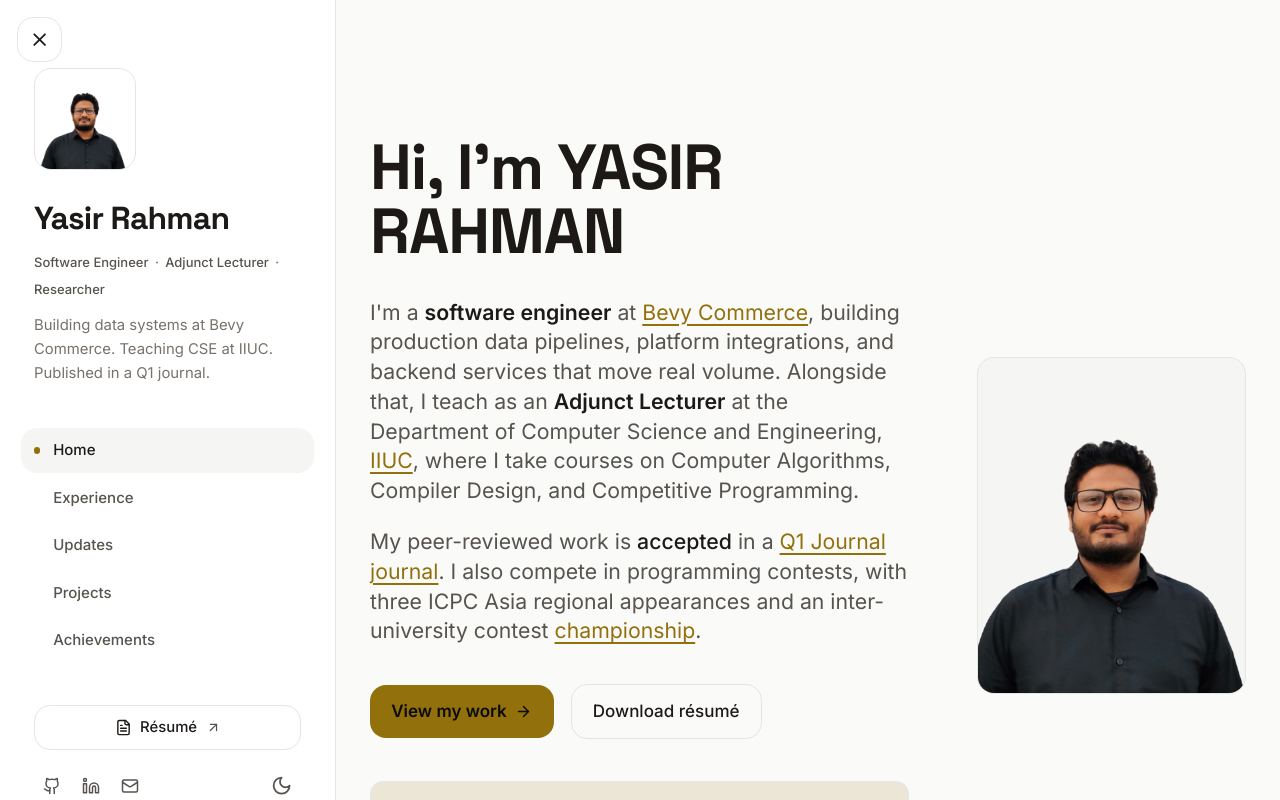
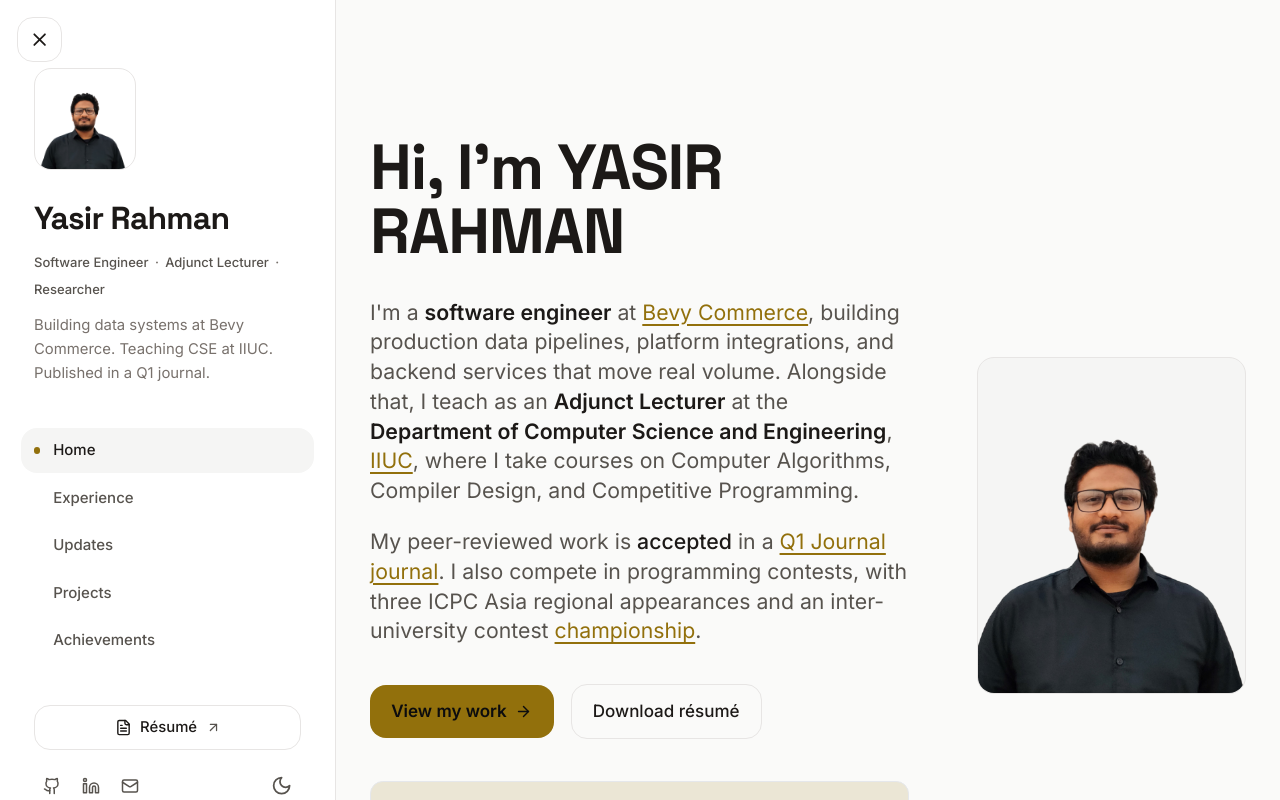
Before and after one commit to ChyYasir/my-portfolio, a Next.js app: page / in a window 1280 px wide. Shown: the top 800 px of the page. Built offline with nearby package versions, Linux system fonts and the light colour scheme.

Commit message:
Enhance Hero component text for improved emphasis and clarity
- Updated the presentation of the Department of Computer Science and Engineering for better visual distinction.
- Maintained the overall structure while enhancing the readability of the teaching description.

```diff
--- a/src/components/sections/Hero.js
+++ b/src/components/sections/Hero.js
@@ -49,7 +49,11 @@ export default function Hero() {
               <span className="font-semibold text-foreground">
                 Adjunct Lecturer
               </span>{" "}
-              at the Department of Computer Science and Engineering,{" "}
+              at the{" "}
+              <span className="font-semibold text-foreground">
+                Department of Computer Science and Engineering
+              </span>
+              ,{" "}
               <a
                 href="https://www.iiuc.ac.bd/"
                 target="_blank"
```
